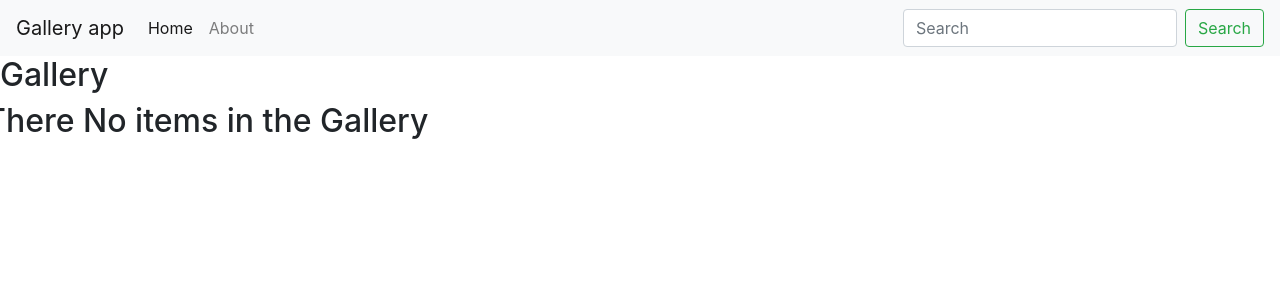
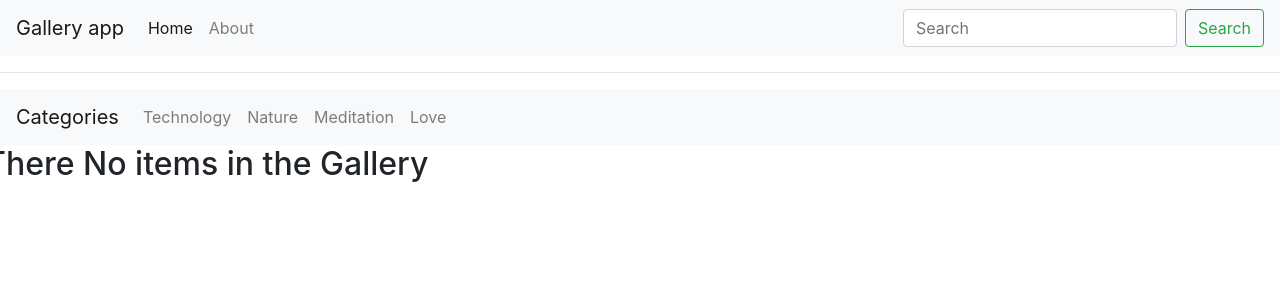
Before and after one commit to Rubyroy12/gallery-app, a Django app: page /gallery/ in a window 1280 px wide. Shown: the top 300 px of the page. Run offline with Django 3.2, Linux system fonts and the light colour scheme; data that the repository does not hold is empty; some libraries are stand-ins or nearby versions.

Commit message:
add image categories

```diff
--- /dev/null
+++ b/gallery/images/templates/categories/meditation.html
@@ -0,0 +1,6 @@
+{% extends 'base.html'%}
+
+{%block content %}
+
+
+{%endblock%}
--- /dev/null
+++ b/gallery/images/templates/category_navbar.html
@@ -0,0 +1,22 @@
+<nav class="navbar navbar-expand-lg navbar-light bg-light d-flex justify-content-center align-items-center">
+    <a class="navbar-brand" href="#">Categories</a>
+    <button class="navbar-toggler" type="button" data-toggle="collapse" data-target="#navbarNav" aria-controls="navbarNav" aria-expanded="false" aria-label="Toggle navigation">
+      <span class="navbar-toggler-icon"></span>
+    </button>
+    <div class="collapse navbar-collapse" id="navbarNav">
+      <ul class="navbar-nav">
+        <li class="nav-item">
+          <a class="nav-link" href="{% url 'technology' %}">Technology </a>
+        </li>
+        <li class="nav-item">
+          <a class="nav-link" href="#">Nature</a>
+        </li>
+        <li class="nav-item">
+          <a class="nav-link" href="#">Meditation</a>
+        </li>
+        <li class="nav-item">
+          <a class="nav-link" href="#">Love</a>
+        </li>
+      </ul>
+    </div>
+  </nav>
--- a/gallery/images/templates/gallery.html
+++ b/gallery/images/templates/gallery.html
@@ -1,10 +1,17 @@
 {% extends 'base.html'%}
 
 {%block content %}
+<hr>
+
+{% include "category_navbar.html" %}
+
+
+
 <div class="container-fluid">
+
     <div class="row">
 
-        <h2>Gallery</h2>
+
     </div>
 
 
--- a/gallery/images/urls.py
+++ b/gallery/images/urls.py
@@ -7,7 +7,8 @@ from . import views
 urlpatterns =[
     url('^$', views.home, name='homepage'),
     url('^gallery/', views.gallery, name='gallery'),
-    url('^gallery/<int:image_id>/$', views.single_image, name='image_details')
+    url('^gallery/<int:image_id>/$', views.single_image, name='image_details'),
+    url(r'^gallery/$',views.technology, name='technology'),
 
 
 ]
--- a/gallery/images/views.py
+++ b/gallery/images/views.py
@@ -19,3 +19,9 @@ def single_image(request,image_id):
         Http404()
 
     return render(request,'single_image.html',{'gallery':image})
+
+def technology(request):
+    tech_cetegory=Category.objects.get(pk=1)
+    tech_images=Images.objects.filter(category=tech_cetegory)
+
+    return render(request,'categories/technology.html', {"tech_images": tech_images})
```
Also changed, not shown: gallery/images/models.py (+6 -2 lines), gallery/images/templates/categories/technology.html (+36 -0 lines), requirements.txt (+9 -0 lines), gallery/images/migrations/0003_auto_20210702_1614.py (added).
